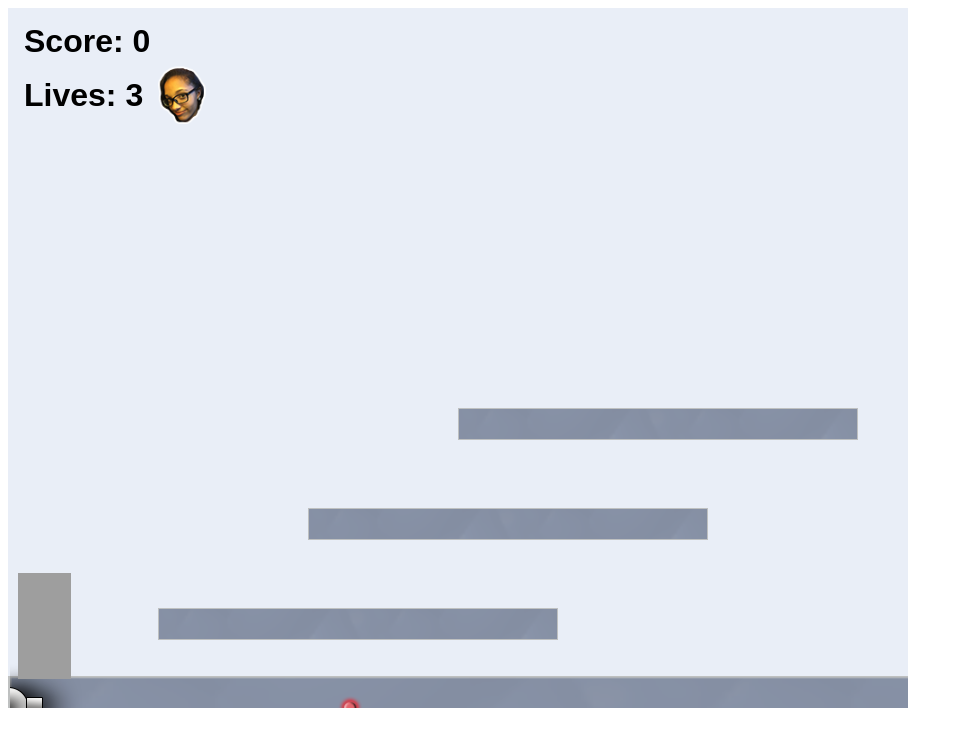
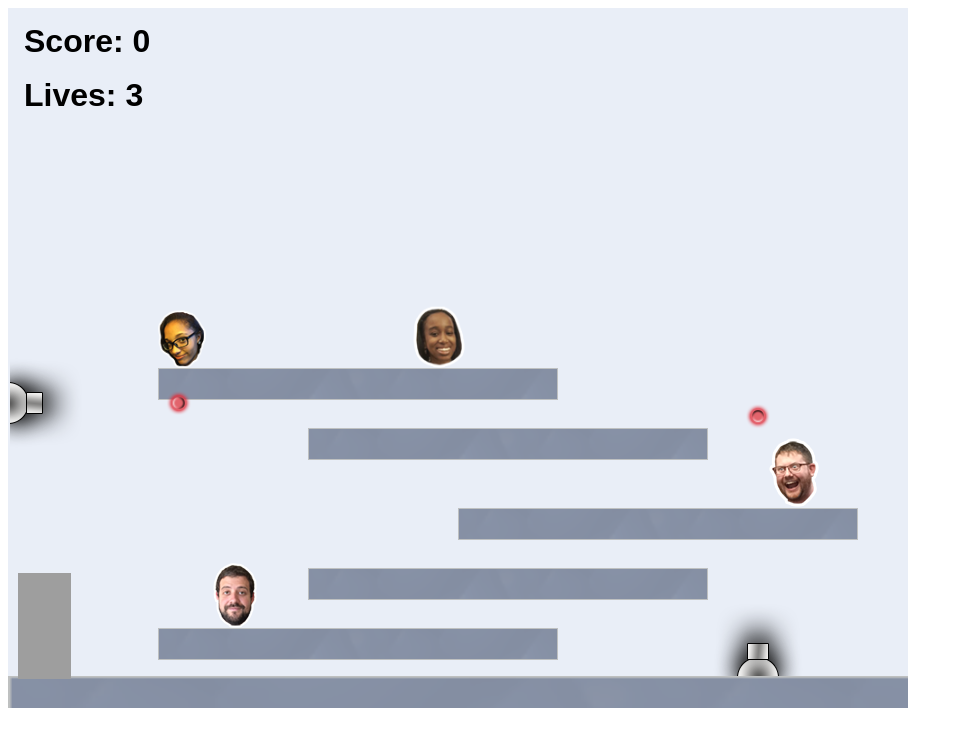
Before and after one commit to Addisonlanglois727/Addisonlanglois727.github.io, a website: page projects/platformer/index.html in a window 1280 px wide. Shown: the whole page, without its empty margins (0-963 px from the left). Drawn offline with Linux system fonts and the light colour scheme; animation ran at ten frames a second.

Commit message:
<should work>

```diff
--- a/projects/platformer/js/init/cannon.js
+++ b/projects/platformer/js/init/cannon.js
@@ -25,7 +25,8 @@
         let createCannon = cannon.create;
         ////////////////////////////////////////////////////////////////////////
         // ALL YOUR CODE GOES BELOW HERE ///////////////////////////////////////
-        createCannon("left", 700)
+        createCannon("bottom", 750)
+        createCannon("left", 395, 700)
         // ALL YOUR CODE GOES ABOVE HERE ///////////////////////////////////////
         ////////////////////////////////////////////////////////////////////////
     };
--- a/projects/platformer/js/init/collectable.js
+++ b/projects/platformer/js/init/collectable.js
@@ -35,7 +35,10 @@
 
         ////////////////////////////////////////////////////////////////////////
         // ALL YOUR CODE GOES BELOW HERE ///////////////////////////////////////
-        createCollectable(type.kennedi, 150, 50, 3, 1)
+        createCollectable(type.kennedi, 150, 305, 6)
+        createCollectable(type.max, 200, 550, 6)
+        createCollectable(type.grace, 400, 300, 6)
+        createCollectable(type.steve, 750, 425, 6)
         // ALL YOUR CODE GOES ABOVE HERE ///////////////////////////////////////
         ////////////////////////////////////////////////////////////////////////
     };
--- a/projects/platformer/js/init/platform.js
+++ b/projects/platformer/js/init/platform.js
@@ -28,9 +28,11 @@
 
         ////////////////////////////////////////////////////////////////////////
         // ALL YOUR CODE GOES BELOW HERE ///////////////////////////////////////
-        createPlatform(150, 600);
-        createPlatform(300, 500);
-        createPlatform(450, 400);
+        createPlatform(150, 620);
+        createPlatform(300, 560);
+        createPlatform(450, 500);
+        createPlatform(300, 420);
+        createPlatform(150, 360);
         /*
          * ground : here, we create a floor. Given the width of of the platform
          * asset, giving it a scaleX and scaleY of 2 will stretch it across the
```
Also changed, not shown: portfolio.html (+3 -3 lines).
